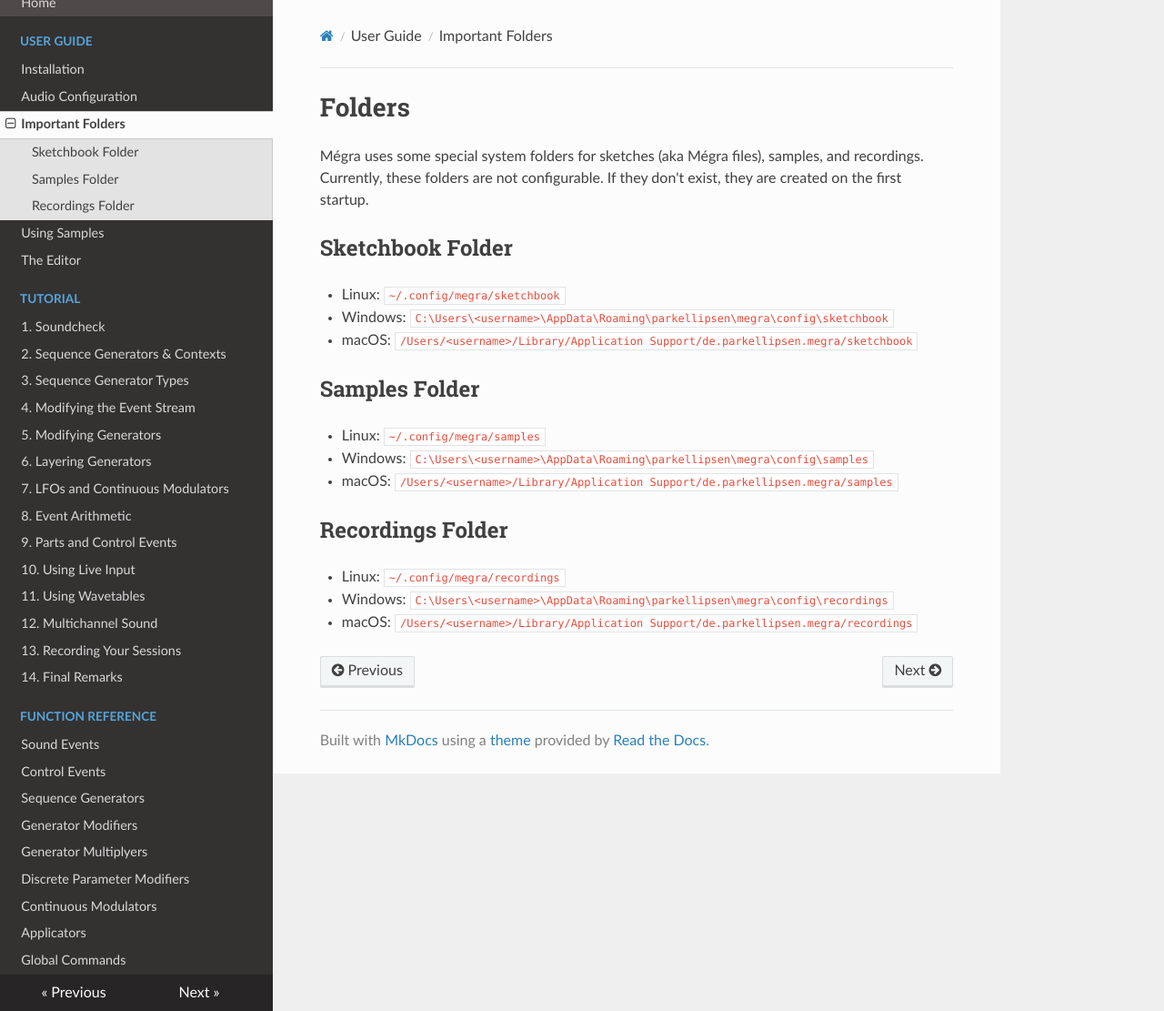
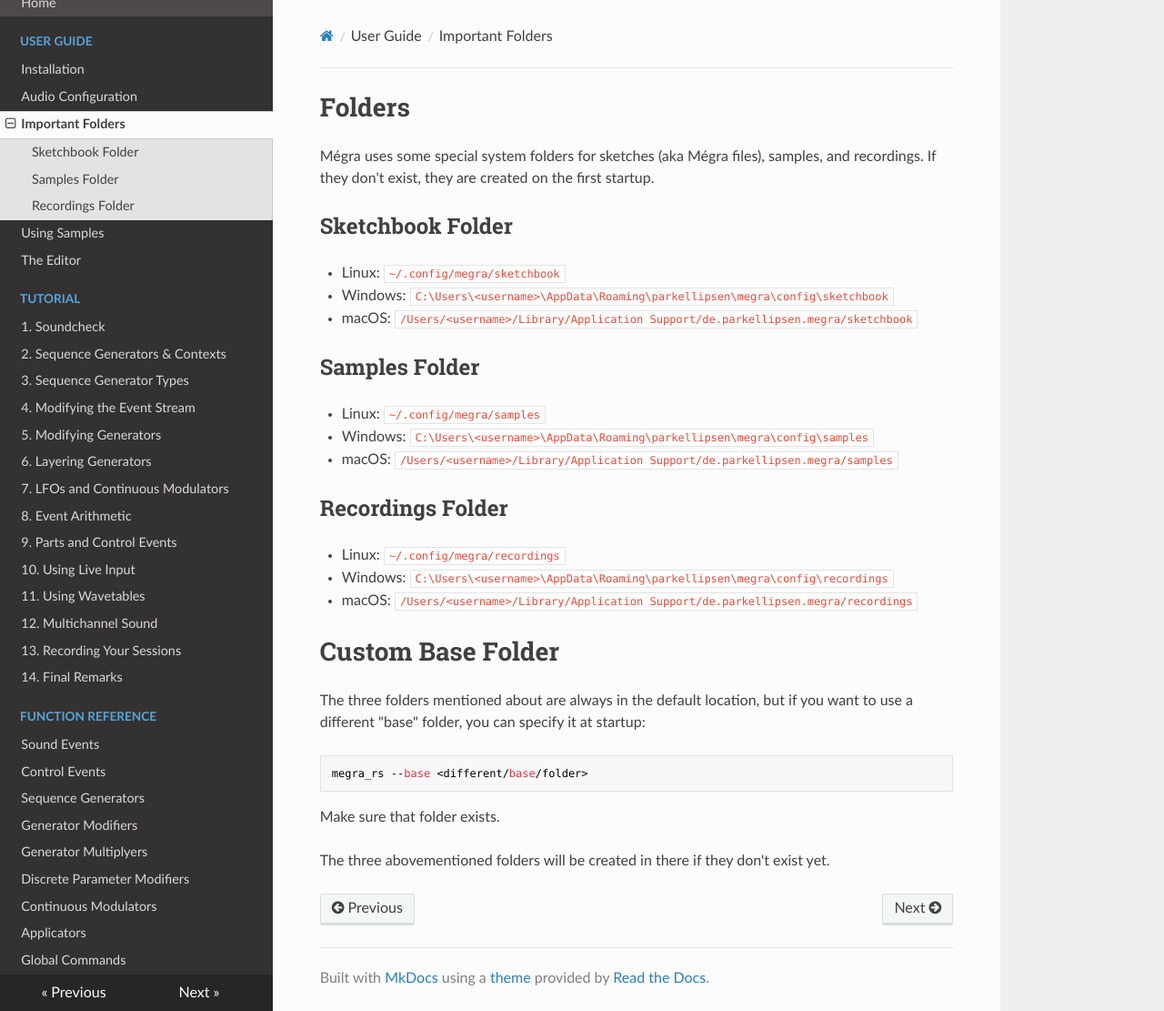
Before and after one commit to the-drunk-coder/megra-doc, an MkDocs documentation site: the page built from docs/folders.md, in a window 1280 px wide and 1111 px high. Shown: the whole window at 91% size. Built offline with MkDocs 1.6.1, drawn with Linux system fonts in a browser that asks for light colours; nearby versions of some CDN libraries.

Commit message:
add note about custom base folder

````diff
--- a/docs/folders.md
+++ b/docs/folders.md
@@ -1,6 +1,6 @@
 # Folders
 
-Mégra uses some special system folders for sketches (aka Mégra files), samples, and recordings. Currently, these folders are not configurable. If they don't exist, they are created on the first startup.
+Mégra uses some special system folders for sketches (aka Mégra files), samples, and recordings. If they don't exist, they are created on the first startup.
 
 ## Sketchbook Folder
 
@@ -19,3 +19,15 @@ Mégra uses some special system folders for sketches (aka Mégra files), samples
 * Linux: `~/.config/megra/recordings`
 * Windows: `C:\Users\<username>\AppData\Roaming\parkellipsen\megra\config\recordings`
 * macOS: `/Users/<username>/Library/Application Support/de.parkellipsen.megra/recordings`
+
+# Custom Base Folder
+
+The three folders mentioned about are always in the default location, but if you want to use a different "base" folder, you can specify it at startup:
+
+```
+megra_rs --base <different/base/folder>
+```
+
+Make sure that folder exists.
+
+The three abovementioned folders will be created in there if they don't exist yet.
````
